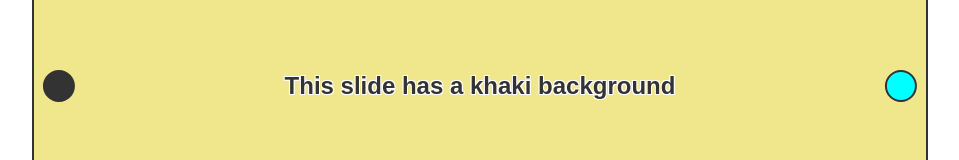
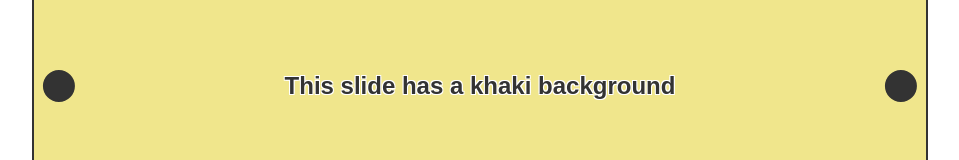
Before and after one commit to vhich/Infinite-Slide, a plain HTML site: page index.html in a window 1280 px wide. Shown: the part 199-359 px from the top of the page, without its empty margins (160-1119 px from the left). Drawn offline with Linux system fonts and the light colour scheme.

Commit message:
made the direction buttons the same bg color

```diff
--- a/style.css
+++ b/style.css
@@ -34,11 +34,8 @@
     border: 2px solid #333;
     border-radius: 50%;
 }
-.left-btn{
+.left-btn, .right-btn{
     background-color: #333;
-}
-.right-btn{
-    background-color: aqua;
 }
 
 #slideContainer {
```
